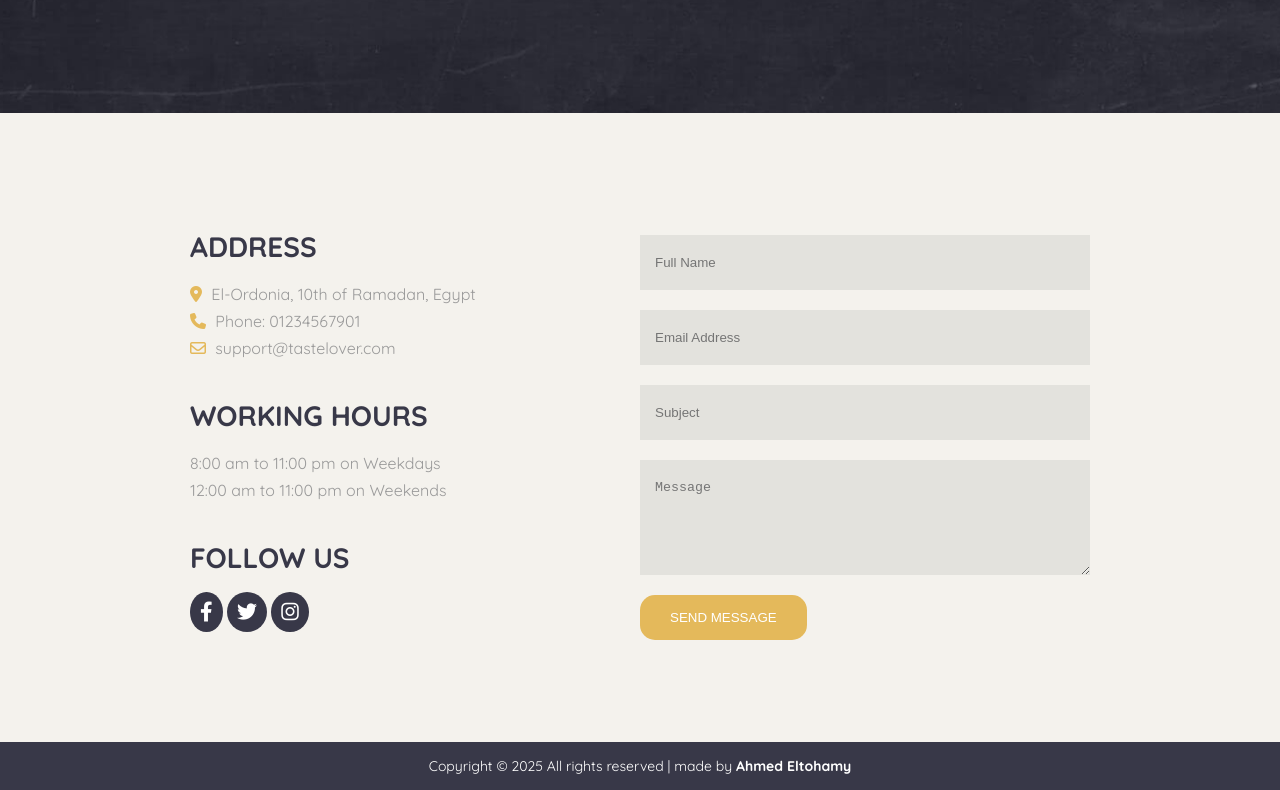
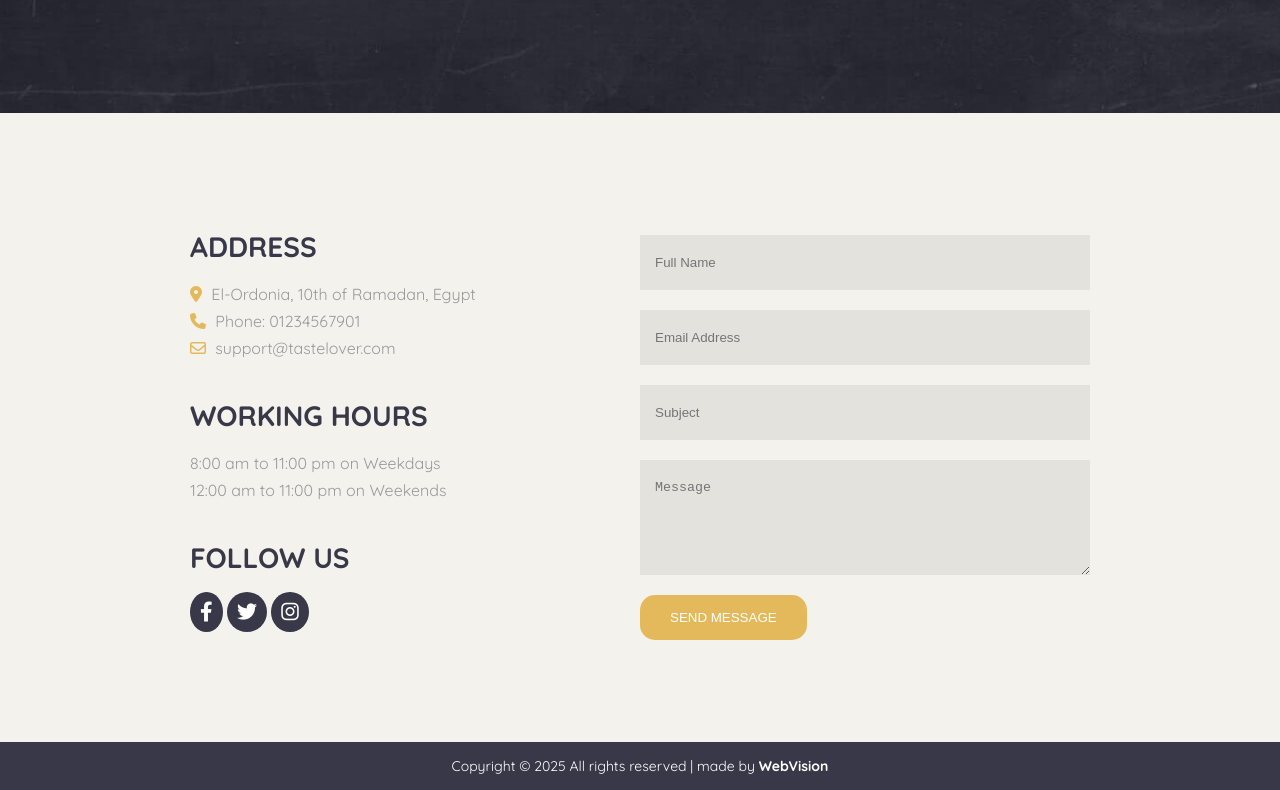
Before and after one commit to AhmedEltohamy1/Tastelover, a plain HTML site: page index.html in a window 1280 px wide. Shown: the part 4250-5040 px from the top of the page. Drawn offline with Linux system fonts and the light colour scheme.

Commit message:
Update index.html

```diff
--- a/index.html
+++ b/index.html
@@ -405,11 +405,7 @@
       <p>
         Copyright &copy; 2025 All rights reserved | made by
         <b>
-          <a
-            href="https://www.facebook.com/profile.php?id=61574638040817"
-            target="_blank"
-          >
-            Ahmed Eltohamy</a
+           WebVision</a
           >
         </b>
       </p>
```
